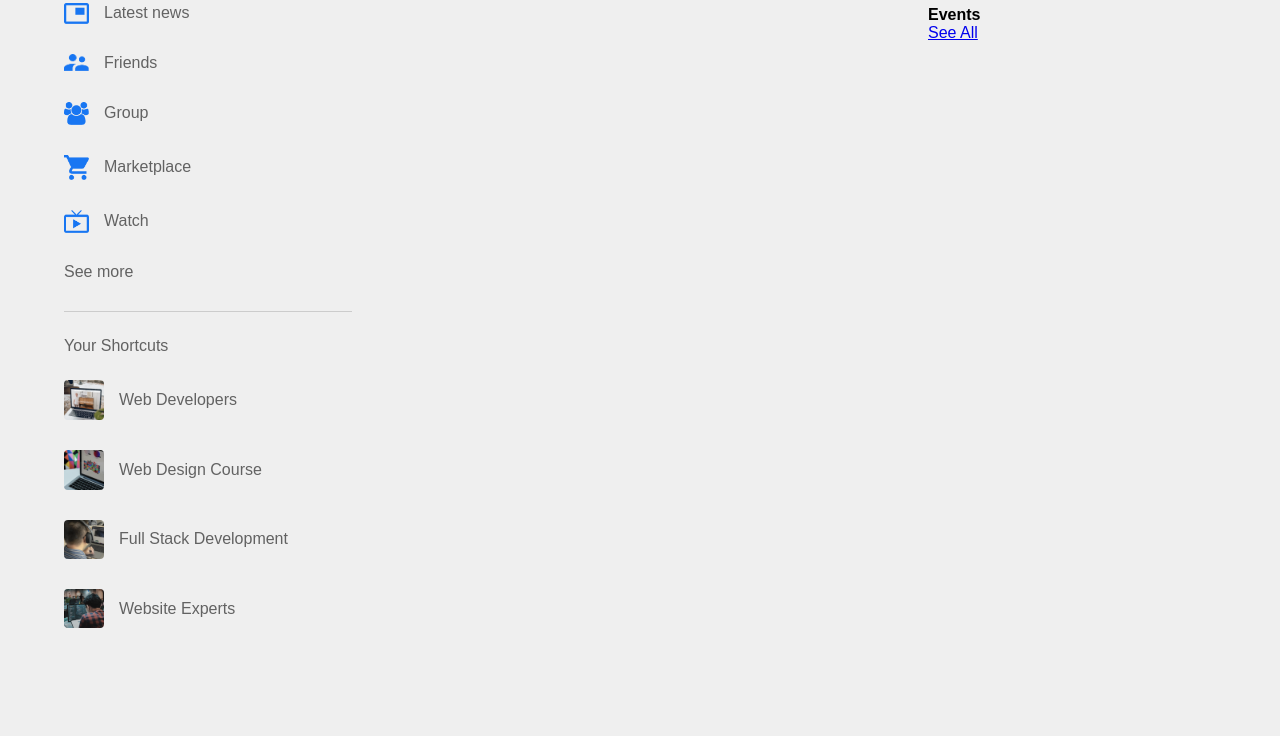
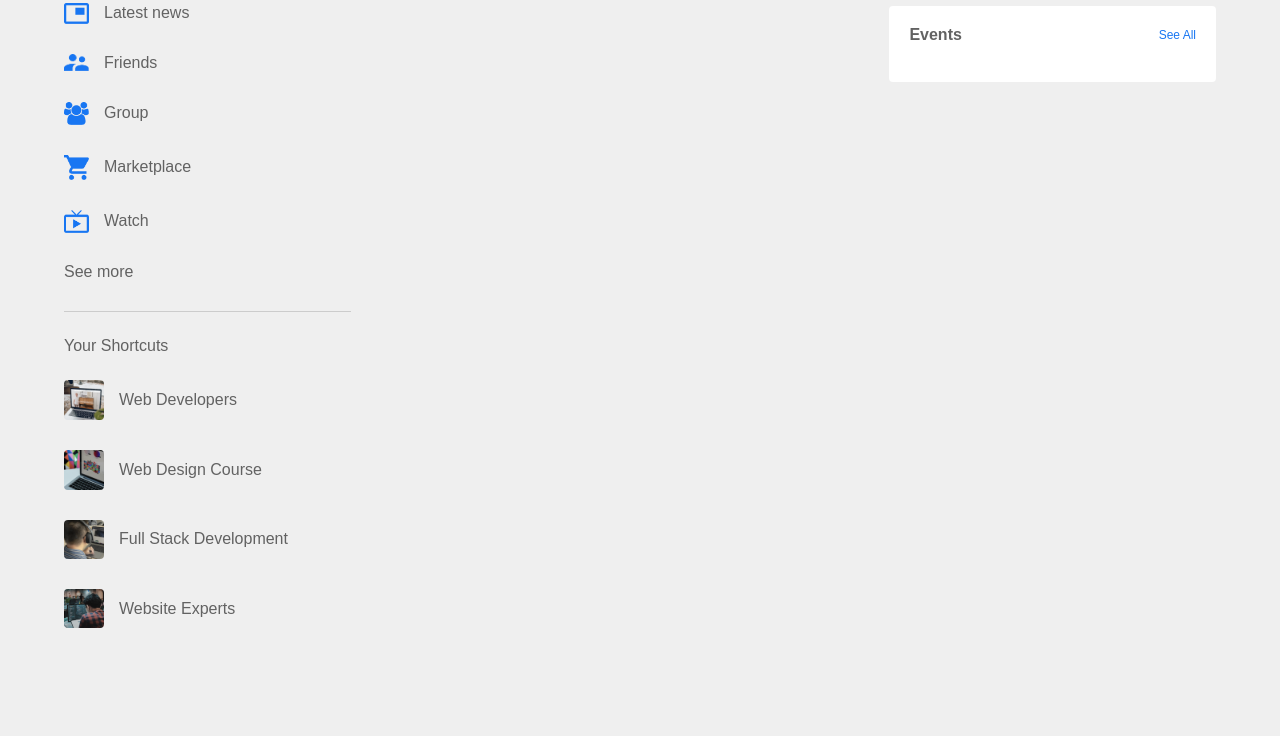
Before and after one commit to Akinjaiye/facbook, a plain HTML site: page index.html in a window 1280 px wide. Shown: the part 64-800 px from the top of the page. Drawn offline with Linux system fonts and the light colour scheme.

Commit message:
add sidebar title design

```diff
--- a/style.css
+++ b/style.css
@@ -88,6 +88,10 @@ nav{
     position: sticky;
     top: 70px;
     align-self: flex-start;
+    background: white;
+    padding: 20px;
+    border-radius: 4px;
+    color: #626262;
 }
 .main-content{
     flex-basis: 47%;
@@ -129,3 +133,18 @@ nav{
     color: #626262;
     font-weight: 500;
 }
+.sidebar-title{
+    display: flex;
+    align-items: center;
+    justify-content: space-between;
+    margin-bottom: 18px;
+}
+.sidebar-title h4{
+    font-weight: 600;
+    font-size: 16px;
+}
+.sidebar-title a{
+    text-decoration: none;
+    color: #1876f2;
+    font-size: 12px;
+}
```
